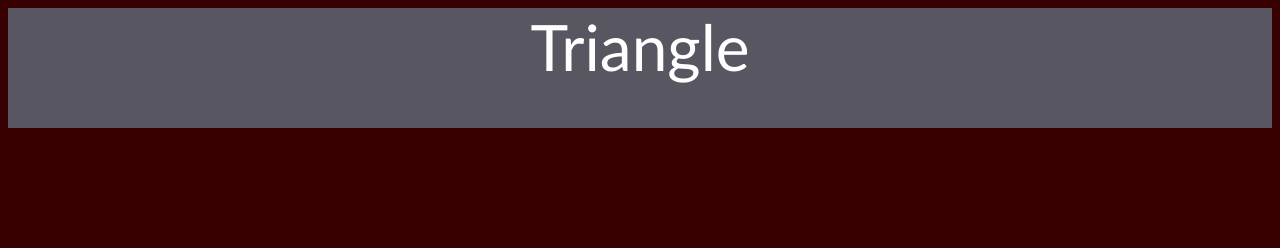
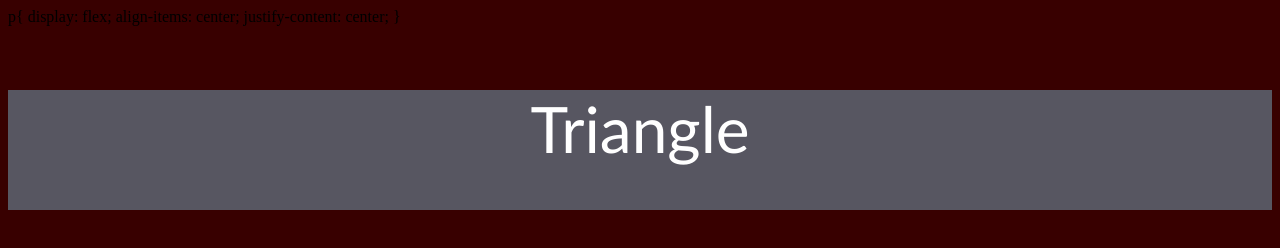
Before and after one commit to Spydrwolf/Web-Dev-Challenge, a plain HTML site: page index.html in a window 1280 px wide. Drawn offline with Linux system fonts and the light colour scheme.

Commit message:
Update index.html

```diff
--- a/index.html
+++ b/index.html
@@ -1,4 +1,9 @@
 <html>
+    p{
+        display: flex;
+        align-items: center;
+        justify-content: center;
+    }
     <div style="background-color:#575661; height:120px; vertical-align: middle;">
             <p style="color:rgb(255, 255, 255); font-family: 'Trebuchet MS'; font-size:400%; text-align:center;">
                 Triangle
```
